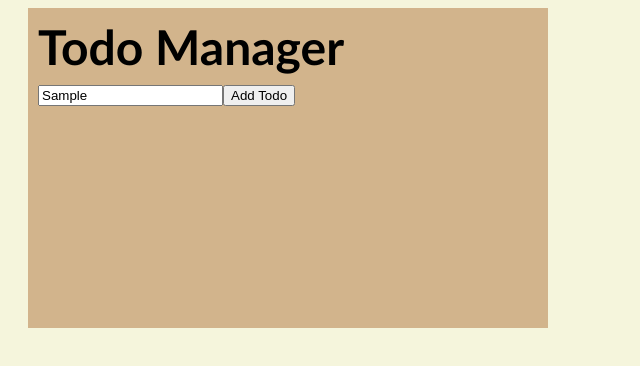
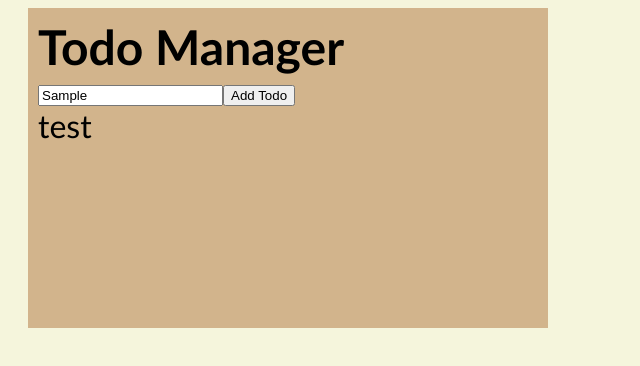
Before and after one commit to edwardtanguay/dom-javascript-todolist, a website with bundled scripts: page index.html in a window 1280 px wide. Both pictures are taken after typing "Sample" into the empty fields and a click on the button "Add Todo". Shown: the full height of the page, 0-640 px from the left. Built offline with nearby package versions, Linux system fonts and the light colour scheme.

Commit message:
todos test ok

```diff
--- a/index.html
+++ b/index.html
@@ -18,6 +18,7 @@
 	<div class="todoManager">
 		<h2></h2>
 		<input type="text"><button></button>
+		<div class="todos"></div>
 	</div>
 </body>
 
--- a/js/TodoManager.js
+++ b/js/TodoManager.js
@@ -9,6 +9,7 @@
 		this.titleElem = this.document.querySelector('h2');
 		this.buttonElem = this.todoManagerElem.querySelector('button');
 		this.inputElem = this.todoManagerElem.querySelector('input');
+		this.todosElem = this.todoManagerElem.querySelector('.todos');
 
 		this.title = 'Todo Manager';
 		this.buttonText = 'Add Todo';
@@ -27,7 +28,11 @@
 	handleButtonClick = () => {
 		const inputValue = this.inputElem.value;
 		this.todos.push(inputValue);
-		console.log(this.todos);
+		this.displayTodos();
+	}
+
+	displayTodos() {
+		this.todosElem.innerHTML = 'test';
 	}
 
 
```
